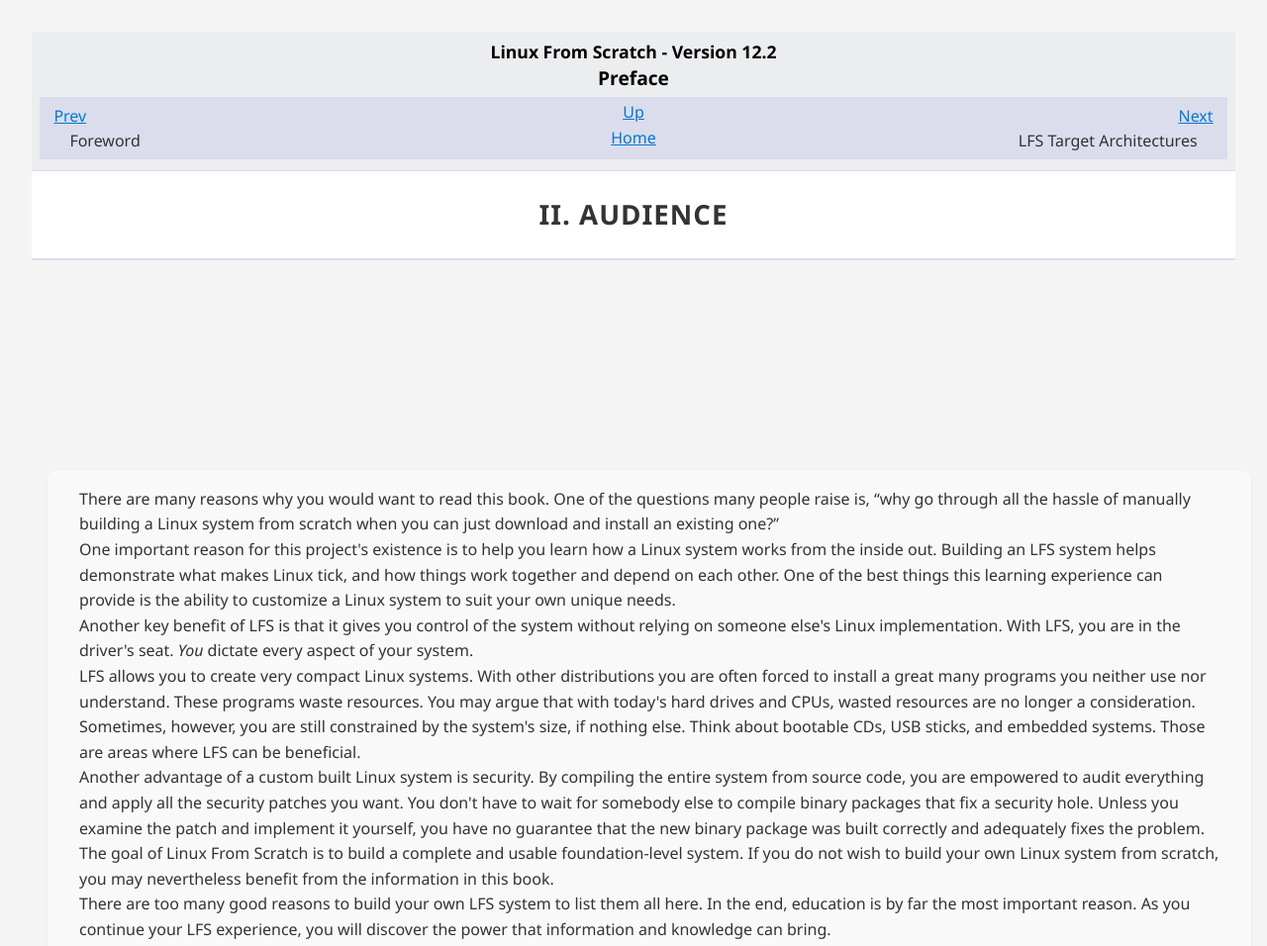
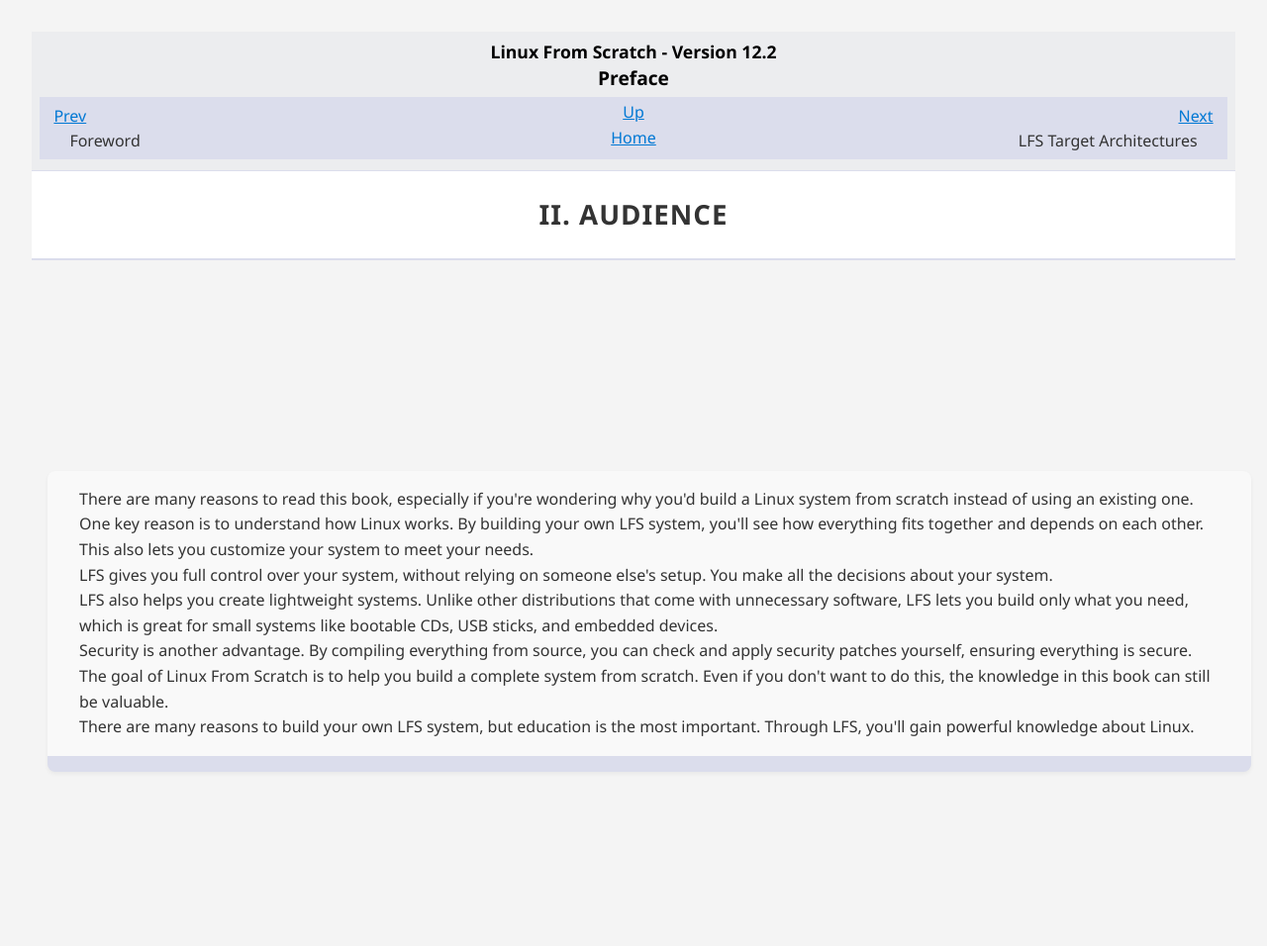
Before and after one commit to PersuasiveArchives/LFS-BOOK-Revamped, a plain HTML site: page prologue/audience.html in a window 1280 px wide. Shown: the top 956 px of the page at 99% size. After the commit the page ends 800 px from the top, so only its background shows below. Drawn offline with Linux system fonts and the light colour scheme.

Commit message:
Simplified text on audience.html

```diff
--- a/prologue/audience.html
+++ b/prologue/audience.html
@@ -48,57 +48,27 @@
     </h1>
     <div class="sect1" lang="en" xml:lang="en">
       <p>
-        There are many reasons why you would want to read this book. One of
-        the questions many people raise is, <span class="quote">“<span class=
-        "quote">why go through all the hassle of manually building a Linux
-        system from scratch when you can just download and install an
-        existing one?</span>”</span>
+  There are many reasons to read this book, especially if you're wondering why you'd build a Linux system from scratch instead of using an existing one.
 </p>
 <p>
-        One important reason for this project's existence is to help you
-        learn how a Linux system works from the inside out. Building an LFS
-        system helps demonstrate what makes Linux tick, and how things work
-        together and depend on each other. One of the best things this
-        learning experience can provide is the ability to customize a Linux
-        system to suit your own unique needs.
+  One key reason is to understand how Linux works. By building your own LFS system, you'll see how everything fits together and depends on each other. This also lets you customize your system to meet your needs.
 </p>
 <p>
-        Another key benefit of LFS is that it gives you control of the system
-        without relying on someone else's Linux implementation. With LFS, you
-        are in the driver's seat. <span class="emphasis"><em>You</em></span>
-        dictate every aspect of your system.
+  LFS gives you full control over your system, without relying on someone else's setup. You make all the decisions about your system.
 </p>
 <p>
-        LFS allows you to create very compact Linux systems. With other
-        distributions you are often forced to install a great many programs
-        you neither use nor understand. These programs waste resources. You
-        may argue that with today's hard drives and CPUs, wasted resources
-        are no longer a consideration. Sometimes, however, you are still
-        constrained by the system's size, if nothing else. Think about
-        bootable CDs, USB sticks, and embedded systems. Those are areas where
-        LFS can be beneficial.
+  LFS also helps you create lightweight systems. Unlike other distributions that come with unnecessary software, LFS lets you build only what you need, which is great for small systems like bootable CDs, USB sticks, and embedded devices.
 </p>
 <p>
-        Another advantage of a custom built Linux system is security. By
-        compiling the entire system from source code, you are empowered to
-        audit everything and apply all the security patches you want. You
-        don't have to wait for somebody else to compile binary packages that
-        fix a security hole. Unless you examine the patch and implement it
-        yourself, you have no guarantee that the new binary package was built
-        correctly and adequately fixes the problem.
+  Security is another advantage. By compiling everything from source, you can check and apply security patches yourself, ensuring everything is secure.
 </p>
 <p>
-        The goal of Linux From Scratch is to build a complete and usable
-        foundation-level system. If you do not wish to build your own Linux
-        system from scratch, you may nevertheless benefit from the
-        information in this book.
+  The goal of Linux From Scratch is to help you build a complete system from scratch. Even if you don't want to do this, the knowledge in this book can still be valuable.
 </p>
 <p>
-        There are too many good reasons to build your own LFS system to list
-        them all here. In the end, education is by far the most important
-        reason. As you continue your LFS experience, you will discover the
-        power that information and knowledge can bring.
+  There are many reasons to build your own LFS system, but education is the most important. Through LFS, you'll gain powerful knowledge about Linux.
 </p>
+
     </div>
     <div class="navfooter">
       <ul>
```
Lines whose indentation alone changed are shown as unchanged.
